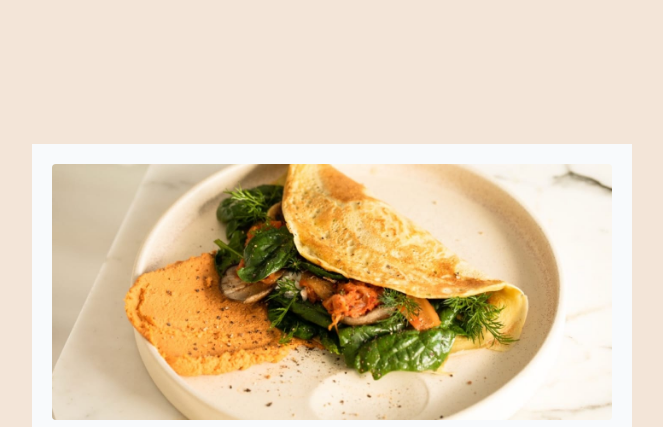
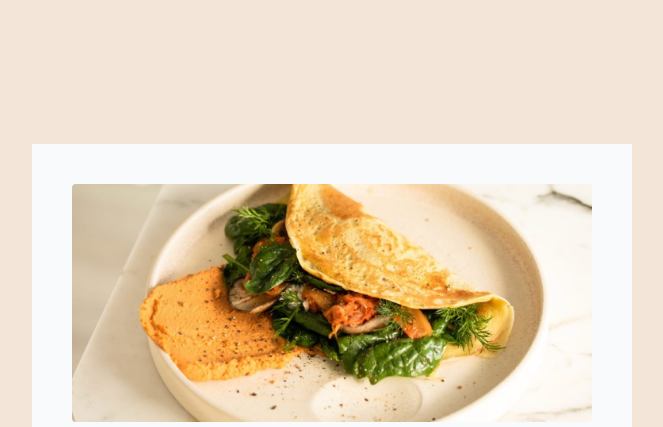
Before and after one commit to christianoller8/recipe-page-main, a website: page index.html in a window 1280 px wide. Shown: the top 427 px of the page, without its empty margins (308-971 px from the left). Drawn offline with nearby package versions, Linux system fonts and the light colour scheme.

Commit message:
padding modified

```diff
--- a/index.html
+++ b/index.html
@@ -37,7 +37,7 @@
 </head>
 
 <body class="sm:max-w-[600px] sm:mx-auto sm:bg-[#F3E5D8]">
-<div class="bg-slate-50 sm:mt-36 p-5">
+<div class="bg-slate-50 sm:mt-36 p-10">
 
   <img class="rounded" src="./assets/images/image-omelette.jpeg" alt="Simple Omelette Recipe">
 
```
